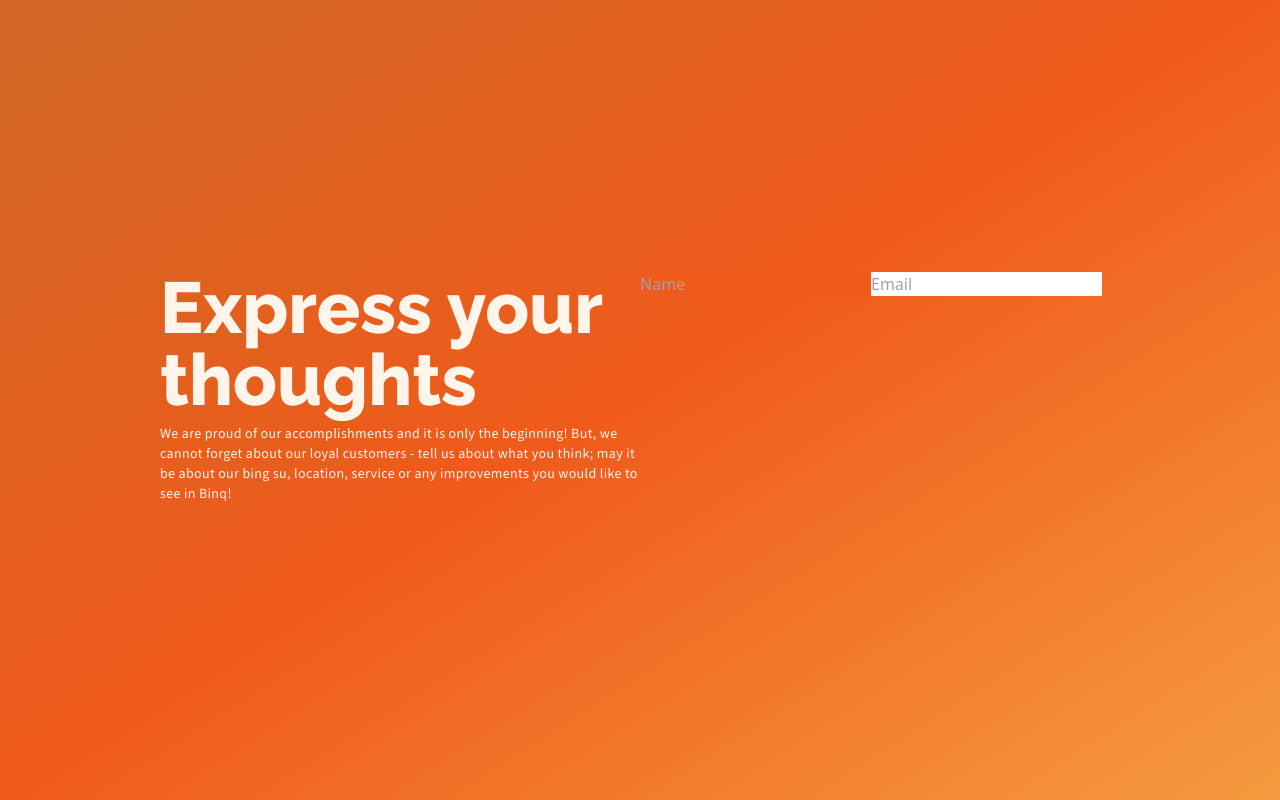
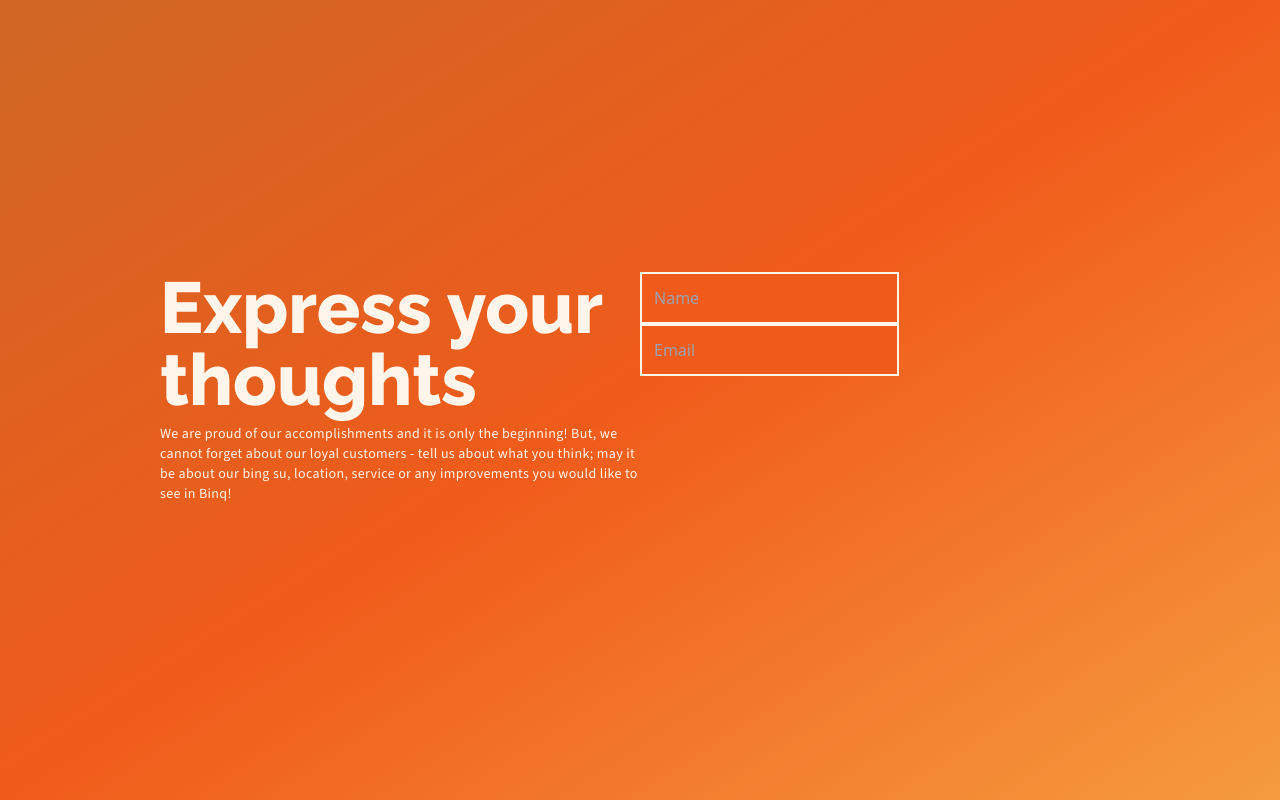
Before and after one commit to 25Ericcheong/binq, a Vue app: page / in a window 1280 px wide. Shown: the part 7234-8034 px from the top of the page. Built offline with nearby package versions, Linux system fonts and the light colour scheme.

Commit message:
feat: Added some styling to inputs

```diff
--- a/src/components/feedback.vue
+++ b/src/components/feedback.vue
@@ -35,12 +35,17 @@ const email = ref("");
     </section>
     <section class="w-1/2">
       <input
-        class="bg-orangebq"
+        class="bg-orangebq border-solid border-2 border-creamwhitebq p-3"
         v-model="userInfo.name"
         placeholder="Name"
         type="input"
       />
-      <input v-model="userInfo.email" placeholder="Email" type="input" />
+      <input
+        class="bg-orangebq border-solid border-2 border-creamwhitebq p-3"
+        v-model="userInfo.email"
+        placeholder="Email"
+        type="input"
+      />
     </section>
   </div>
 </template>
```
